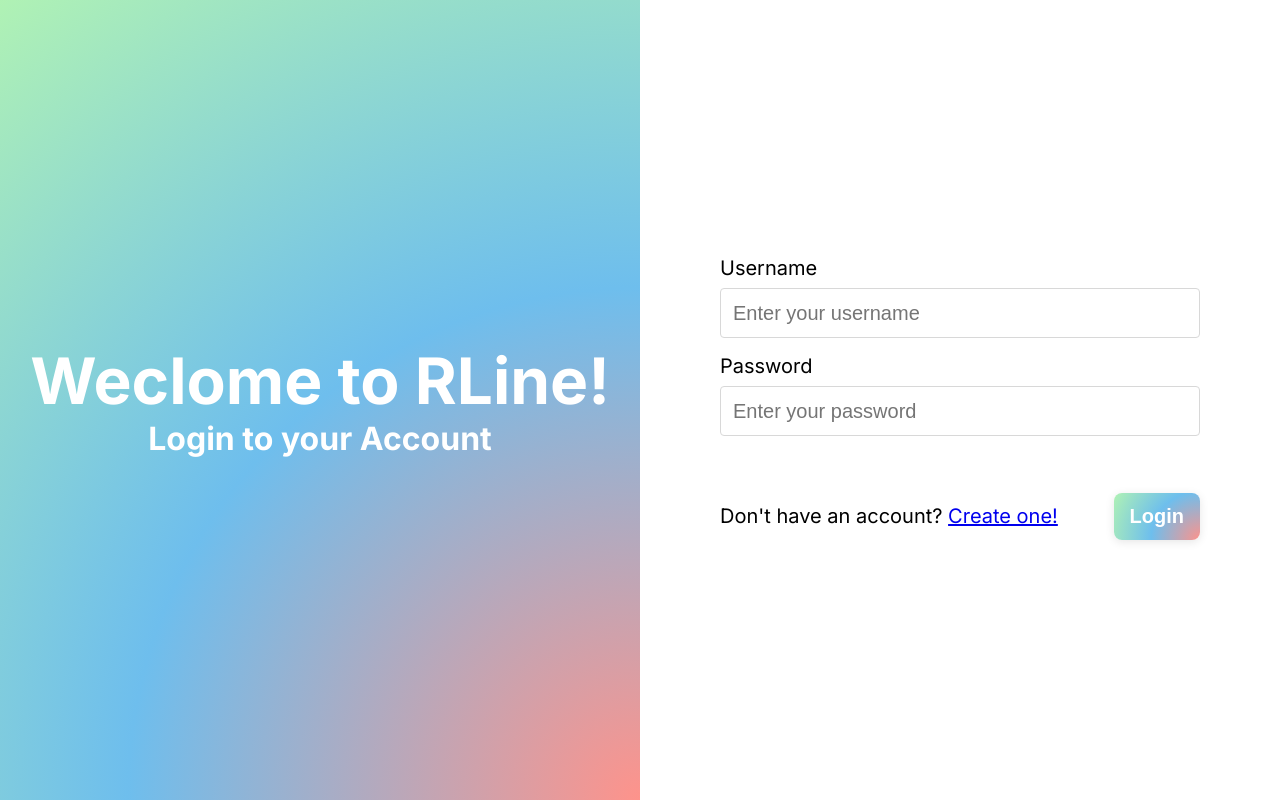
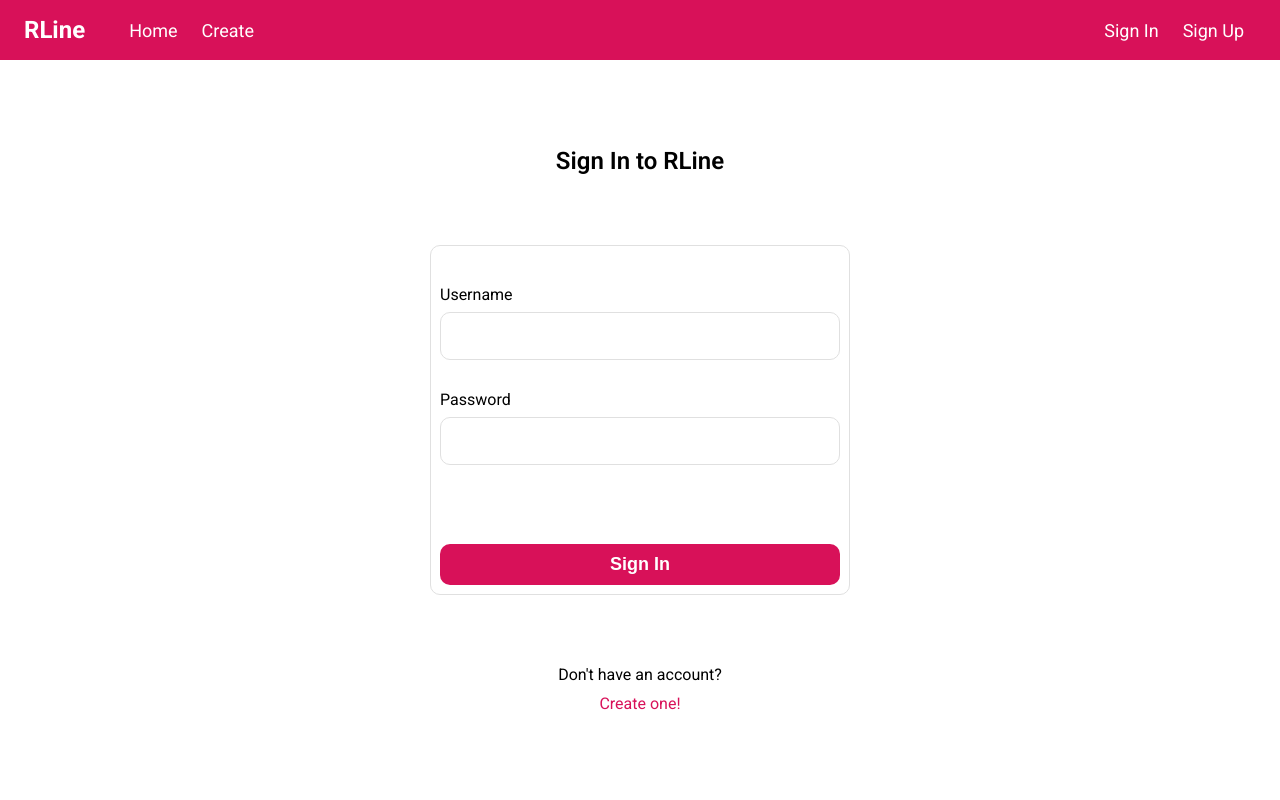
Before and after one commit to ryanneekidev/rline-frontend, a React (Vite) app: page /login in a window 1280 px wide. Built offline with nearby package versions, Linux system fonts and the light colour scheme.

Commit message:
login page redesign

```diff
--- a/src/App.jsx
+++ b/src/App.jsx
@@ -2,7 +2,6 @@ import { BrowserRouter, Routes, Route } from 'react-router-dom';
 
 // Pages
 import Home from './pages/Home/Home';
-import Private from './pages/Private/Private';
 import Login from './pages/Login/Login';
 import Register from './pages/Register/Register';
 import Create from './pages/Create/Create';
@@ -20,9 +19,6 @@ function App() {
 					<Routes>
 						<Route path='/' element={<Home />} />
 						<Route element={<PrivateRoute />}>
-							<Route path='/private' element={<Private />} />
-						</Route>
-						<Route element={<PrivateRoute />}>
 							<Route path='/create' element={<Create />} />
 						</Route>
 						<Route path='/posts' element={<SinglePost />} />
--- a/src/components/Navbar/Navbar.jsx
+++ b/src/components/Navbar/Navbar.jsx
@@ -9,18 +9,19 @@ function Navbar() {
             <div className="navbar">
                 <div className="navbar-left-section">
                     <Link to="/" className="rline-logo-link">RLine</Link>
+                    <Link to="/" className="rline-home-link navbar-link">Home</Link>
+                    <Link to="/create" className="rline-create-link navbar-link">Create</Link>
                 </div>
                 <div className="navbar-right-section">
                     {
                         auth.token !== "" ? (
                             <>
-                                <Link to="/profile" className="navbar-profile-link">{auth.user.username}</Link>
-                                <Link to="/create" className="navbar-create-link">Create</Link>
+                                <Link to="/profile" className="navbar-profile-link navbar-link">{auth.user.username}</Link>
                             </>
                         ) : (
                             <>
-                                <Link to="/login" className="navbar-login-link">Login</Link>
-                                <Link to="/register" className="navbar-register-link">Register</Link>
+                                <Link to="/login" className="navbar-login-link navbar-link">Sign In</Link>
+                                <Link to="/register" className="navbar-register-link navbar-link">Sign Up</Link>
                             </>
                         )
                     }
--- a/src/pages/Login/Login.jsx
+++ b/src/pages/Login/Login.jsx
@@ -1,6 +1,7 @@
 import { useState } from 'react';
 import { useAuth } from "../../utilities/AuthProvider";
 import { Link } from 'react-router-dom';
+import Navbar from '../../components/Navbar/Navbar';
 
 function Login () {
     const auth = useAuth();
@@ -27,30 +28,22 @@ function Login () {
     return (
         <>
             <div className='login-container'>
-                <div className="brand-container">
-                    <p className="branding">Weclome to RLine!</p>
-                    <p className="branding-subtitle">Login to your Account</p>
-                </div>
-                <div className="login-card-container">
-                    <div className="login-card">
-                        <div className="login-card-credentials-container">
-                            <label name="login-card-credentials-username-field" htmlFor="login-card-credentials-username-field" className="login-card-credentials-username-field-label">Username</label>
-                            <input onChange={handleUsernameChange} id="login-card-credentials-username-field" placeholder="Enter your username" type="text"></input>
-                            <label name="login-card-credentials-password-field" htmlFor="login-card-credentials-password-field" className="login-card-credentials-password-field-label">Password</label>
-                            <input onChange={handlePasswordChange} id="login-card-credentials-password-field" placeholder="Enter your password" type="password"></input>
+                <Navbar />
+                <div className='login-container-main-area'>
+                    <p className="header">Sign In to RLine</p>
+                    <div className='login-card'>
+                        <div className="login-card-creds-section">
+                            <label htmlFor="login-card-username-field" className='login-card-username-label'>Username</label>
+                            <input type='text' id="login-card-username-field" onChange={handleUsernameChange}></input>
+                            <label htmlFor="login-card-password-field" className='login-card-password-label'>Password</label>
+                            <input type='password' id="login-card-password-field" onChange={handlePasswordChange}></input>
                         </div>
-                        <div className="login-card-button-container">
-                            <p className="create-account-redirect">Don't have an account? <Link to="/register">Create one!</Link></p>
-                            <button className="login-card-button" onClick={handleSubmit}>Login</button>
-                        </div>
+                        <button className='login-card-submit-button' onClick={handleSubmit}>Sign In</button>
                     </div>
-                    {auth.loginError !== "" ?
-                        (
-                            <div className="login-card-error-card">{auth.loginError}</div>
-                        ) : (
-                            <></>
-                        )
-                    }
+                    <div className="bottom-container">
+                        <p>Don't have an account?</p>
+                        <Link to="/register" className="register-redirect">Create one!</Link>
+                    </div>
                 </div>
             </div>
         </>
--- a/src/scss/components/_navbar.scss
+++ b/src/scss/components/_navbar.scss
@@ -6,25 +6,51 @@
     justify-content: space-between;
     align-items: center;
 
-    background-color: #018E42;
+    background-color: #D81159;
 
-    padding-left: 1rem;
-    padding-right: 1rem;
+    padding-left: 1.5rem;
+    padding-right: 1.5rem;
+}
+
+.navbar-left-section{
+    display: flex;
+    align-items: center;
+}
+
+.navbar-right-section{
+    display: flex;
+    align-items: center;
 }
 
 .rline-logo-link{
     font-weight: bold;
     color: #FFFFFF;
     text-decoration: none;
+
+    font-size: 1.5rem;
+    margin-right: 2rem;
 }
 
-.navbar-profile-link, .navbar-create-link, .navbar-login-link, .navbar-register-link{
+.navbar-link{
     color: #FFFFFF;
-    padding-left: 1rem;
+
+    padding-left: 0.75rem;
+    padding-right: 0.75rem;
+    padding-top: 0.5rem;
+    padding-bottom: 0.5rem;
+
+    border-radius: 0.5rem;
+
     text-decoration: none;
+
+    font-size: 1.125rem;
 }
 
-.rline-logo-link:visited, .navbar-profile-link:visited, .navbar-create-link:visited, .navbar-login-link:visited, .navbar-register-link:visited{
+.navbar-link:hover{
+    background-color: #DC296A;
+}
+
+.navbar-link:visited{
     font-weight: bold;
     color: #FFFFFF;
     text-decoration: none;
--- a/src/scss/global/_fonts.scss
+++ b/src/scss/global/_fonts.scss
@@ -1,6 +1,6 @@
 @import url('https://fonts.googleapis.com/css2?family=Inter:ital,opsz,wght@0,14..32,100..900;1,14..32,100..900&family=Roboto:ital,wght@0,100..900;1,100..900&display=swap');
 
 :root {
-    font-family: Inter, Roboto;
+    font-family: Roboto;
     font-size: 16px;
 }
--- a/src/scss/pages/_login.scss
+++ b/src/scss/pages/_login.scss
@@ -1,190 +1,119 @@
 .login-container{
     display: grid;
-
-    grid-template-columns: 1fr 1fr;
-    grid-template-rows: 1fr;
+    grid-template-columns: 1fr;
+    grid-template-rows: 60px 1fr;
 
     width: 100vw;
     height: 100vh;
-
-    background-image: radial-gradient(circle at bottom right, #FE938C, #B0F2B4);
 }
 
-.brand-container{
+.login-container-main-area{
+    grid-row-start: 2;
+    grid-row-end: 3;
+
     display: flex;
     flex-direction: column;
 
-    background-image: radial-gradient(circle at bottom right, #fe938b, #6ebeed, #b0f2b4);
-
-    grid-column-start: 1;
-    grid-column-end: 2;
-
-    display: flex;
     justify-content: center;
     align-items: center;
 }
 
-.branding{
-    color: #FFFFFF;
-    font-size: 4rem;
-    font-weight: bold;
-    user-select: none;
+.login-card{
+    display: flex;
+    flex-direction: column;
+
+    justify-content: space-between;
+
+    width: 400px;
+    height: 330px;
+
+    border: 1px solid #E0E0E0;
+    border-radius: 10px;
+
+    padding: 9px;
 }
 
-.branding-subtitle{
-    color: #FFFFFF;
-    font-size: 2rem;
-    font-weight: bold;
-    user-select: none;
+.login-card-creds-section{
+    display: flex;
+    flex-direction: column;
 }
 
-.login-card-container{
-    grid-column-start: 2;
-    grid-column-end: 3;
+.login-card-submit-button{
+    justify-self: flex-end;
+    border: none;
 
-    display: flex;
-    justify-content: center;
-    align-items: center;
+    background-color: #D81159;
 
-    background-color: #FFFFFF;
+    font-size: 1.125rem;
+    font-weight: 600;
+
+    color: #FFFFFF;
+    padding: 10px;
+
+    border-radius: 10px;
+
+    transition: background-color 25ms ease-in;
 }
 
-.login-card{
-    display: grid;
-    grid-template-columns: 1fr;
-    grid-template-rows: 1fr 6rem;
-
-    flex-direction: column;
-    justify-content: space-between;
-
-    justify-self: flex-start;
-
-    width: 80%;
-    height: 20rem;
-
-    box-sizing: border-box;
-
-    border-radius: 0.5rem;
+.login-card-submit-button:hover{
+    cursor: pointer;
+    background-color: #C20F50;
 }
 
-.login-card-title-container{
+#login-card-username-field, #login-card-password-field{
+    height: 44px;
+    border: 1px solid #E0E0E0;
+
+    border-radius: 10px;
+
+    padding-left: 1rem;
+}
+
+.login-card-username-label{
+    margin-top: 30px;
+}
+
+.login-card-username-label, .login-card-password-label{
+    margin-bottom: 8px;
+}
+
+#login-card-username-field{
+    margin-bottom: 30px;
+}
+
+#login-card-username-field:focus, #login-card-password-field:focus{
+    outline: none;
+    background-color: #EBEBEB;
+    border: 1px solid #BDBDBD;
+}
+
+.header{
+    font-size: 1.5rem;
+    font-weight: 600;
+
+    margin-bottom: 70px;
+}
+
+.bottom-container{
     display: flex;
     flex-direction: column;
     justify-content: center;
     align-items: center;
-    grid-row-start: 1;
-    grid-row-end: 2;
+
+    margin-top: 70px;
 }
 
-.login-card-title{
-    font-size: 1.5rem;
-    font-weight: bold;
+.register-redirect{
+    color: #D81159;
+    text-decoration: none;
+    margin-top: 10px;
 }
 
-.login-card-credentials-container{
-    display: flex;
-    flex-direction: column;
-
-    padding: 1rem;
-
-    grid-row-start: 1;
-    grid-row-end: 2;
+.register-redirect:hover{
+    color: #C20F50;
+    text-decoration: underline;
 }
 
-.login-card-credentials-username-field-label, .login-card-credentials-password-field-label, .login-card-credentials-confirm-password-field-label, .create-account-redirect{
-    font-size: 1.25rem;
+.register-redirect:active{
+    color: #DC296A;
 }
-
-#login-card-credentials-username-field, #login-card-credentials-password-field, #login-card-credentials-confirm-password-field{
-    margin-bottom: 1rem;
-}
-
-#login-card-credentials-username-field, #login-card-credentials-password-field, #login-card-credentials-confirm-password-field{
-    height: 2rem;
-    margin-top: 0.5rem;
-    border-radius: 0.25rem;
-    border: 1px solid #d8d8d8;
-    outline: none;
-    padding-left: 0.75rem;
-    padding-top: 0.5rem;
-    padding-bottom: 0.5rem;
-    font-size: 1.25rem;
-}
-
-#login-card-credentials-username-field:focus, #login-card-credentials-password-field:focus{
-    border-width: 1px;
-    border-image: linear-gradient(to right, #fe938b, #6ebeed, #B0F2B4) 1;
-    border-radius: 0.25rem;
-}
-
-/*
-.login-card-error-card-container{
-    display: none;
-    justify-content: center;
-    align-items: center;
-
-    padding: 1rem;
-
-    grid-row-start: 2;
-    grid-row-end: 3;
-}
-*/
-
-.login-card-error-card{
-    background-color: #F21B3F;
-    color: white;
-    border-radius: 0.5rem;
-
-    position: fixed;
-
-    top: 1rem;
-
-    padding: 1rem;
-
-    display: flex;
-    justify-content: center;
-    align-items: center;
-}
-
-.login-card-button-container{
-    display: flex;
-    justify-content: space-between;
-    align-items: center;
-
-    padding: 1rem;
-
-    grid-row-start: 2;
-    grid-row-end: 3;
-}
-
-@property --gradient-color {
-    syntax: '<color>';
-    inherits: false;
-    initial-value: hsl(4, 98%, 77%);
-}
-
-.login-card-button{
-    padding-left: 1rem;
-    padding-right: 1rem;
-    padding-top: 0.75rem;
-    padding-bottom: 0.75rem;
-    color: #FFFFFF;
-    font-weight: bold;
-    background: radial-gradient(circle at bottom right, hsl(4, 98%, 77%), hsl(202, 78%, 68%), #B0F2B4);
-    border: none;
-    border-radius: 0.5rem;
-    font-size: 1.25rem;
-    transition: padding-left 0.1s ease, padding-right 0.1s ease, box-shadow 0.1s ease;
-    box-shadow: 0px 2px 10px rgba(0, 0, 0, 0.10);
-}
-
-.login-card-button:hover{
-    padding-left: 1.25rem;
-    padding-right: 1.25rem;
-    box-shadow: 0px 2px 10px rgba(254, 147, 139, 0.5);
-    cursor: pointer;
-}
-
-.login-card-button:active{
-    background-color: #1e880d;
-}
```
